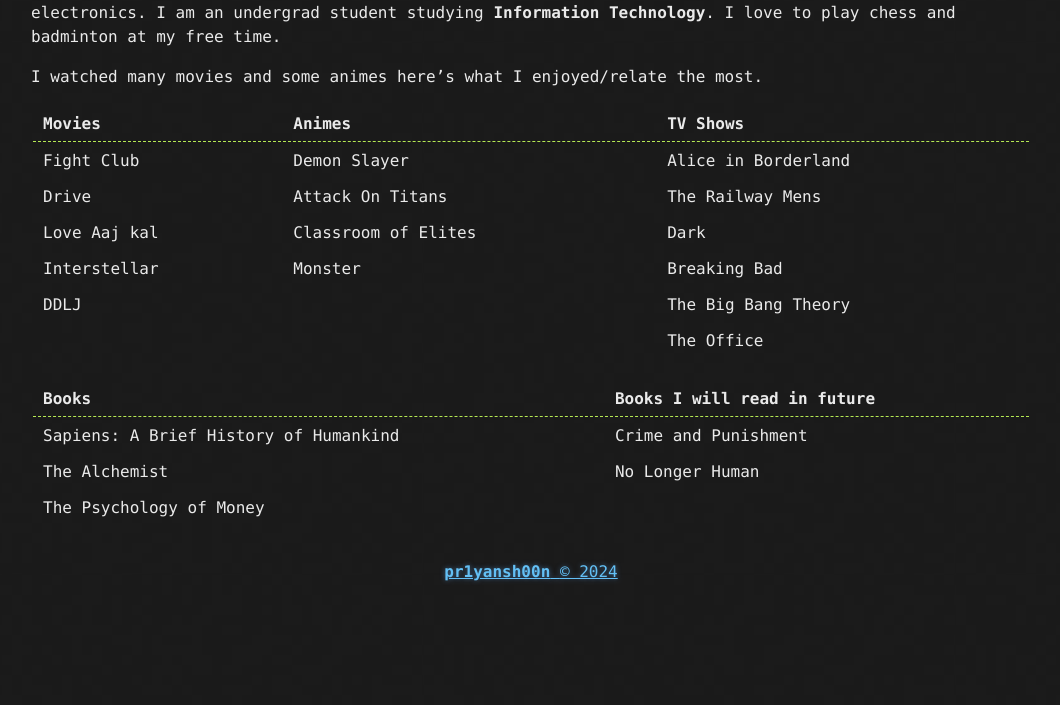
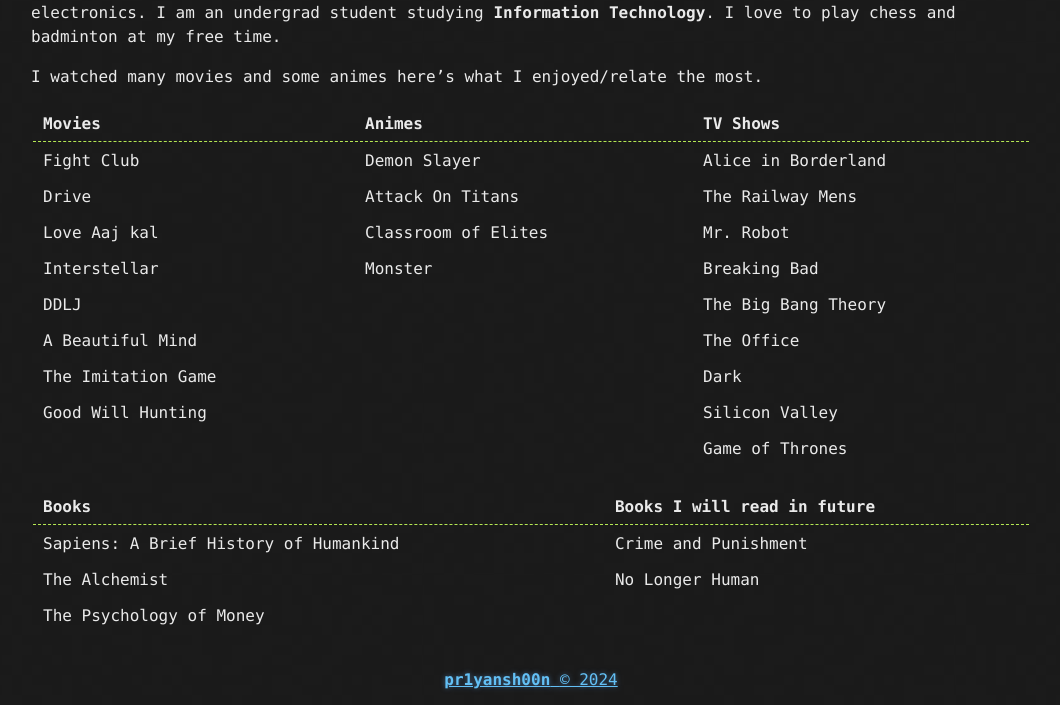
Before and after one commit to priyanshoon/priyanshoon.github.io, a Jekyll site: the page built from about.md, in a window 1280 px wide. Shown: the part 490-1195 px from the top of the page, without its empty margins (109-1169 px from the left). Built offline with Jekyll 4.4.1, drawn with Linux system fonts in a browser that asks for light colours; before the commit the page ends 1087 px from its top, so only the background shows below that.

Commit message:
movies added

```diff
--- a/about.md
+++ b/about.md
@@ -15,10 +15,13 @@ I watched many movies and some animes here's what I enjoyed/relate the most.
 |------|------|--------|
 |Fight Club|Demon Slayer|Alice in Borderland|
 |Drive|Attack On Titans|The Railway Mens|
-|Love Aaj kal|Classroom of Elites|Dark|
+|Love Aaj kal|Classroom of Elites|Mr. Robot|
 |Interstellar|Monster|Breaking Bad|
 |DDLJ||The Big Bang Theory|
-|||The Office|
+|A Beautiful Mind||The Office|
+|The Imitation Game||Dark|
+|Good Will Hunting||Silicon Valley|
+|||Game of Thrones|
 
 
 |Books|Books I will read in future|
```
